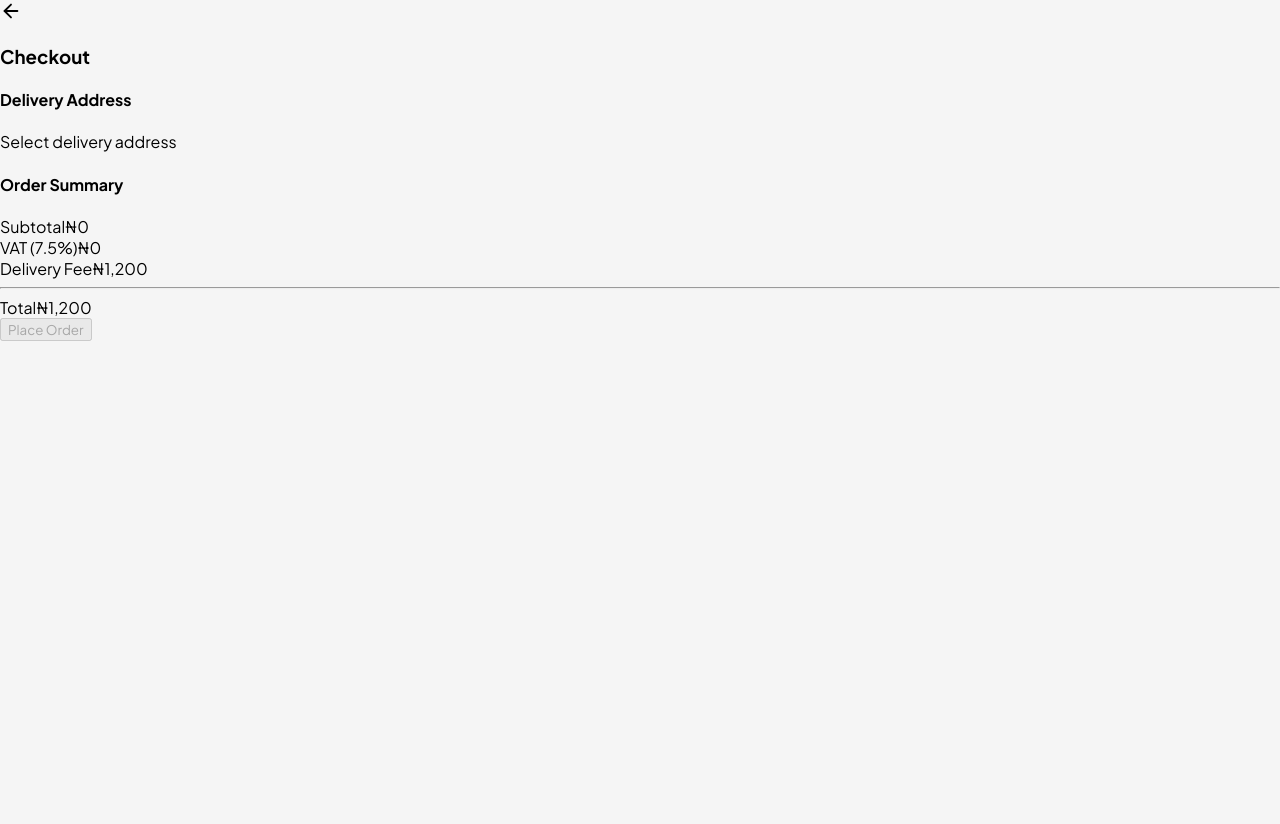
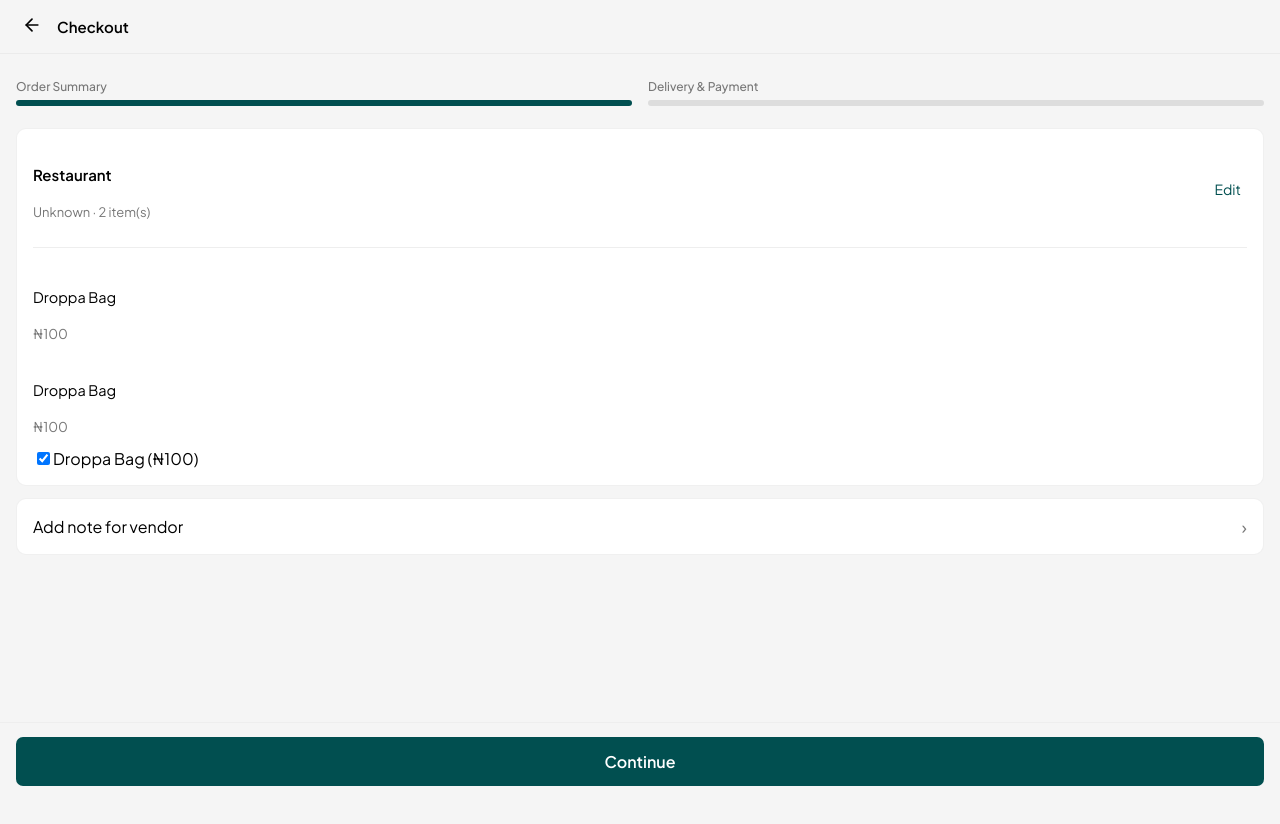
Before and after one commit to ay30bg/droppa, a React (Create React App) app: page /checkout in a window 1280 px wide. Shown: the top 824 px of the page. Before the commit the page ends 800 px from the top, so only its background shows below. Built offline with nearby package versions, Linux system fonts and the light colour scheme.

Commit message:
Update Checkout.jsx

```diff
--- a/src/pages/Checkout.jsx
+++ b/src/pages/Checkout.jsx
@@ -5,15 +5,18 @@ import "../styles/checkout.css";
 
 export default function Checkout() {
   const navigate = useNavigate();
-  const locationState = useLocation();
+  const location = useLocation();
 
-  const { cart: initialCart = [], restaurant } = locationState.state || {};
+  const { cart: initialCart = [], restaurant } = location.state || {};
 
   const [cart, setCart] = useState(initialCart);
+  const [step, setStep] = useState(1);
+  const [droppaBag, setDroppaBag] = useState(true);
 
-  // 🔹 Load saved delivery address
+  // 🔹 delivery address shared with header / location page
   const [deliveryAddress, setDeliveryAddress] = useState("");
 
+  // 🔹 load saved address when checkout opens
   useEffect(() => {
     const savedAddress = localStorage.getItem("droppa_user_location");
     if (savedAddress) {
@@ -21,100 +24,183 @@ export default function Checkout() {
     }
   }, []);
 
-  // Calculate totals
-  const subtotal = cart.reduce(
-    (sum, item) => sum + item.price * item.quantity,
-    0
-  );
+  // 🔹 Add / remove Droppa bag
+  useEffect(() => {
+    if (droppaBag) {
+      if (!cart.find((item) => item.id === "droppa-bag")) {
+        setCart((prev) => [
+          ...prev,
+          { id: "droppa-bag", name: "Droppa Bag", price: 100, qty: 1 },
+        ]);
+      }
+    } else {
+      setCart((prev) => prev.filter((item) => item.id !== "droppa-bag"));
+    }
+  }, [droppaBag]);
 
-  const deliveryFee = 1200;
-  const vat = subtotal * 0.075;
-  const total = subtotal + deliveryFee + vat;
+  const changeQty = (id, type) => {
+    setCart((prev) =>
+      prev
+        .map((item) =>
+          item.id === id
+            ? { ...item, qty: type === "inc" ? item.qty + 1 : item.qty - 1 }
+            : item
+        )
+        .filter((item) => item.qty > 0)
+    );
+  };
+
+  const subtotal = cart.reduce((sum, item) => sum + item.price * item.qty, 0);
+  const deliveryFee = 200;
+  const total = subtotal + deliveryFee;
 
   return (
-    <div className="checkout-page">
-      {/* Header */}
-      <div className="checkout-header">
-        <FiArrowLeft size={22} onClick={() => navigate(-1)} />
-        <h3>Checkout</h3>
-      </div>
-
-      {/* Delivery Address Box */}
-      <div className="checkout-section">
-        <h4>Delivery Address</h4>
-
-        <div
-          className="delivery-address-box"
-          onClick={() => navigate("/location")} // optional: allow editing
-        >
-          {deliveryAddress ? (
-            <p>{deliveryAddress}</p>
-          ) : (
-            <p className="placeholder-text">Select delivery address</p>
-          )}
+    <div className="ck-page">
+      {/* HEADER */}
+      <div className="ck-header">
+        <div className="ck-header-left">
+          <button className="ck-back" onClick={() => navigate(-1)}>
+            <FiArrowLeft size={20} />
+          </button>
+          <span className="ck-title">Checkout</span>
         </div>
       </div>
 
-      {/* Restaurant Info */}
-      {restaurant && (
-        <div className="checkout-section">
-          <h4>Order From</h4>
-          <div className="restaurant-box">
-            <p>{restaurant.name}</p>
-          </div>
-        </div>
-      )}
-
-      {/* Cart Items */}
-      <div className="checkout-section">
-        <h4>Order Summary</h4>
-
-        {cart.map((item) => (
-          <div key={item.id} className="checkout-item">
-            <div>
-              <p className="item-name">{item.name}</p>
-              <small>x {item.quantity}</small>
-            </div>
-
-            <p className="item-price">
-              ₦{(item.price * item.quantity).toLocaleString()}
-            </p>
-          </div>
-        ))}
-      </div>
-
-      {/* Price Breakdown */}
-      <div className="checkout-section totals-box">
-        <div className="total-row">
-          <span>Subtotal</span>
-          <span>₦{subtotal.toLocaleString()}</span>
+      {/* STEPS */}
+      <div className="ck-steps">
+        <div className={`ck-step-item ${step === 1 ? "active" : ""}`}>
+          <span className="ck-step-label">Order Summary</span>
+          <div className={`ck-step-bar ${step === 1 ? "active" : ""}`} />
         </div>
 
-        <div className="total-row">
-          <span>VAT (7.5%)</span>
-          <span>₦{vat.toLocaleString()}</span>
-        </div>
-
-        <div className="total-row">
-          <span>Delivery Fee</span>
-          <span>₦{deliveryFee.toLocaleString()}</span>
-        </div>
-
-        <hr />
-
-        <div className="total-row grand-total">
-          <span>Total</span>
-          <span>₦{total.toLocaleString()}</span>
+        <div className={`ck-step-item ${step === 2 ? "active" : ""}`}>
+          <span className="ck-step-label">Delivery & Payment</span>
+          <div className={`ck-step-bar ${step === 2 ? "active" : ""}`} />
         </div>
       </div>
 
-      {/* Place Order Button */}
-      <button
-        className="place-order-btn"
-        disabled={!deliveryAddress}
-      >
-        Place Order
-      </button>
+      {/* STEP BODY */}
+      <div className={`ck-step-content step-${step}`}>
+        {/* STEP 1 */}
+        <div className={`ck-step1 ${step === 1 ? "active" : ""}`}>
+          <div className="ck-card">
+            <div className="ck-restaurant">
+              <div>
+                <h4>{restaurant?.name || "Restaurant"}</h4>
+                <p>
+                  {restaurant?.street || "Unknown"} · {cart.length} item(s)
+                </p>
+              </div>
+
+              <button className="ck-edit" onClick={() => navigate(-1)}>
+                Edit
+              </button>
+            </div>
+
+            <div className="ck-divider" />
+
+            {cart.map((item) => (
+              <div className="ck-item" key={item.id}>
+                <div className="ck-item-info">
+                  <p className="ck-item-name">{item.name}</p>
+                  <span className="ck-price">₦{item.price}</span>
+                </div>
+
+                {item.id !== "droppa-bag" && (
+                  <div className="ck-qty-box">
+                    <button onClick={() => changeQty(item.id, "dec")}>−</button>
+                    <span>{item.qty}</span>
+                    <button onClick={() => changeQty(item.id, "inc")}>+</button>
+                  </div>
+                )}
+              </div>
+            ))}
+
+            <div className="ck-droppa-bag">
+              <label>
+                <input
+                  type="checkbox"
+                  checked={droppaBag}
+                  onChange={(e) => setDroppaBag(e.target.checked)}
+                />
+                Droppa Bag (₦100)
+              </label>
+            </div>
+          </div>
+
+          <div className="ck-card ck-row">
+            <span>Add note for vendor</span>
+            <span className="ck-arrow">›</span>
+          </div>
+        </div>
+
+        {/* STEP 2 */}
+        <div className={`ck-step2 ${step === 2 ? "active" : ""}`}>
+          <div className="ck-card">
+            <h4 className="ck-section-title">Delivery details</h4>
+
+            {/* DELIVERY ADDRESS */}
+            <div className="ck-info-row">
+              <span>Delivery address</span>
+
+              <button
+                className="ck-edit"
+                onClick={() => navigate("/location")}
+              >
+                {deliveryAddress ? "Change" : "Add"}
+              </button>
+            </div>
+
+            {/* show selected address */}
+            {deliveryAddress && (
+              <p className="ck-address-text">{deliveryAddress}</p>
+            )}
+
+            {/* CONTACT PHONE (placeholder for now) */}
+            <div className="ck-info-row">
+              <span>Contact phone</span>
+              <button className="ck-edit">Add</button>
+            </div>
+          </div>
+
+          <div className="ck-card">
+            <h4 className="ck-section-title">Payment summary</h4>
+
+            <div className="ck-summary-row">
+              <span>Subtotal</span>
+              <span>₦{subtotal}</span>
+            </div>
+
+            <div className="ck-summary-row">
+              <span>Delivery fee</span>
+              <span>₦{deliveryFee}</span>
+            </div>
+
+            <div className="ck-divider" />
+
+            <div className="ck-summary-row total">
+              <span>Total</span>
+              <span>₦{total}</span>
+            </div>
+          </div>
+        </div>
+      </div>
+
+      {/* FOOTER */}
+      <div className="ck-footer">
+        {step === 1 ? (
+          <button className="ck-pay" onClick={() => setStep(2)}>
+            Continue
+          </button>
+        ) : (
+          <button
+            className="ck-pay"
+            disabled={!deliveryAddress}
+          >
+            Place Order · ₦{total}
+          </button>
+        )}
+      </div>
     </div>
   );
 }
```
